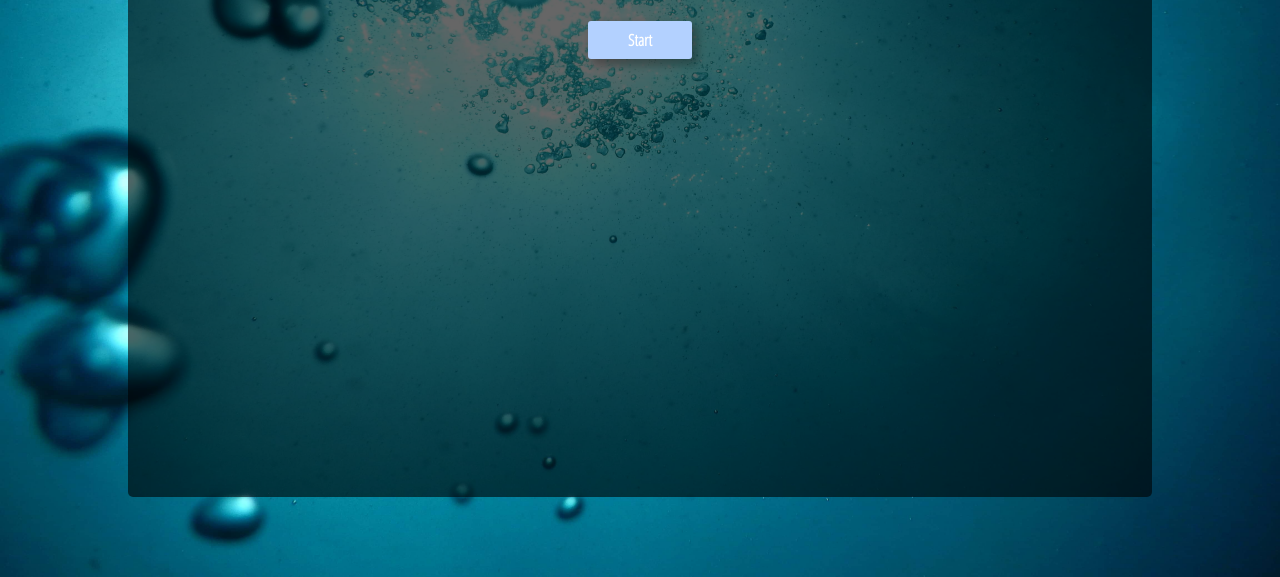
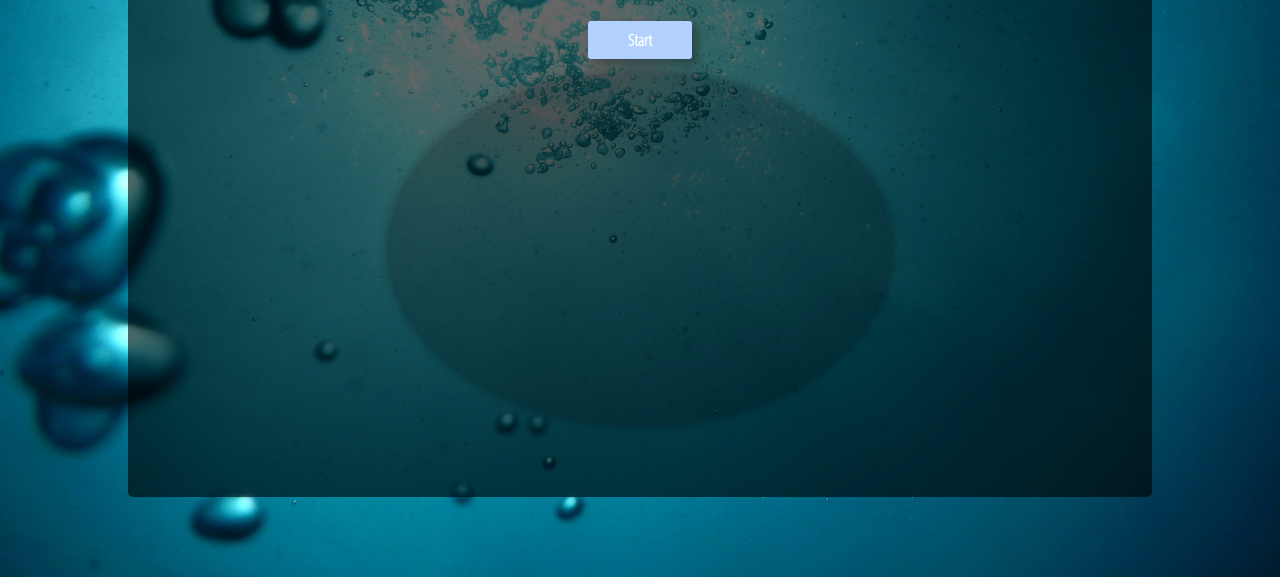
Before and after one commit to dalekRider/Whale-Talk, a plain HTML site: page index.html in a window 1280 px wide. Shown: the part 223-800 px from the top of the page. Drawn offline with Linux system fonts and the light colour scheme.

Commit message:
minor update

```diff
--- a/assets/css/main.css
+++ b/assets/css/main.css
@@ -20,6 +20,7 @@ main {
   margin: 2.5rem auto;
   min-height: 85vh;
   border-radius: 5px;
+  padding-bottom: 2.5rem;
 }
 
 h1, h2, h3, h4, h5, h6 {
@@ -46,9 +47,19 @@ h1 {
   margin-bottom: 1.5rem;
 }
 
+.translator__results {
+  margin: 0 auto;
+  height: 350px;
+  margin-top: 15px;
+  background: rgba(0, 0, 5, 0.2);
+  box-shadow: 0px 0px 14px 0px rgba(0, 0, 5, 0.5);
+  border-radius: 50%;
+  width: 500px;
+}
+
 .btn {
   display: block;
-  margin: 0 auto;
+  margin: auto;
   padding: .5rem 2.5rem;
   font-family: 'Open Sans Condensed', sans-serif;
   font-weight: bold;
--- a/index.html
+++ b/index.html
@@ -11,12 +11,15 @@
 <body>
   <main>
     <div class="translator__header">
-      <h1>Whale Speak Converter</h1>
+      <h1></span>Whale Speak Converter</h1>
     </div>
     <div class="translator__body">
       <p>Have you ever wondered what it would sound like to speak whale? Probably not, but since your here! Why not give it a whirl? According to the internets the forumla works like this: remove all consonants leaving only the vowels, then double up the e's and u's. This app does just that. Click the button below and try it out. Don't forget to check back for updates.</p>
       <button class="btn" id="translateBtn">Start</button>
     </div>
+    <div class="translator__results">
+
+    </div>
   </main>
   <script src="whaleTalk.js"></script>
 </body>
```
